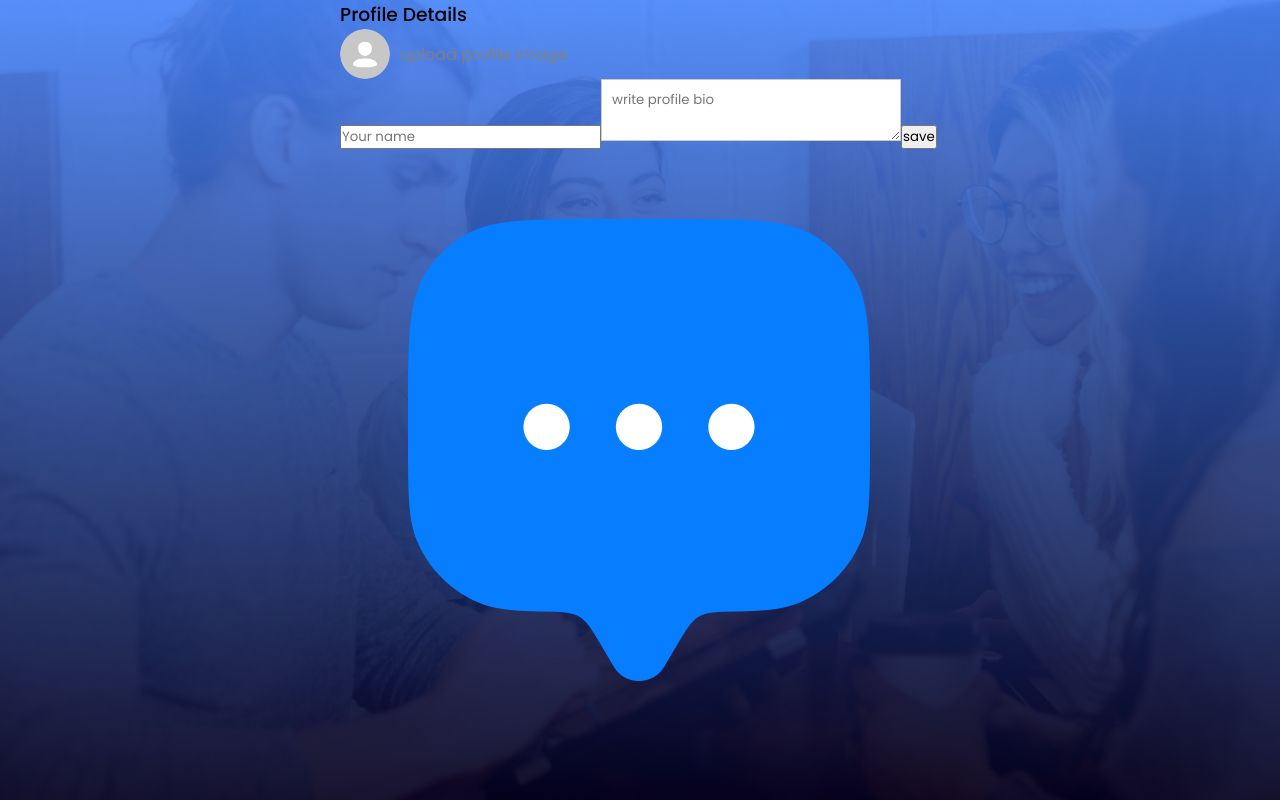
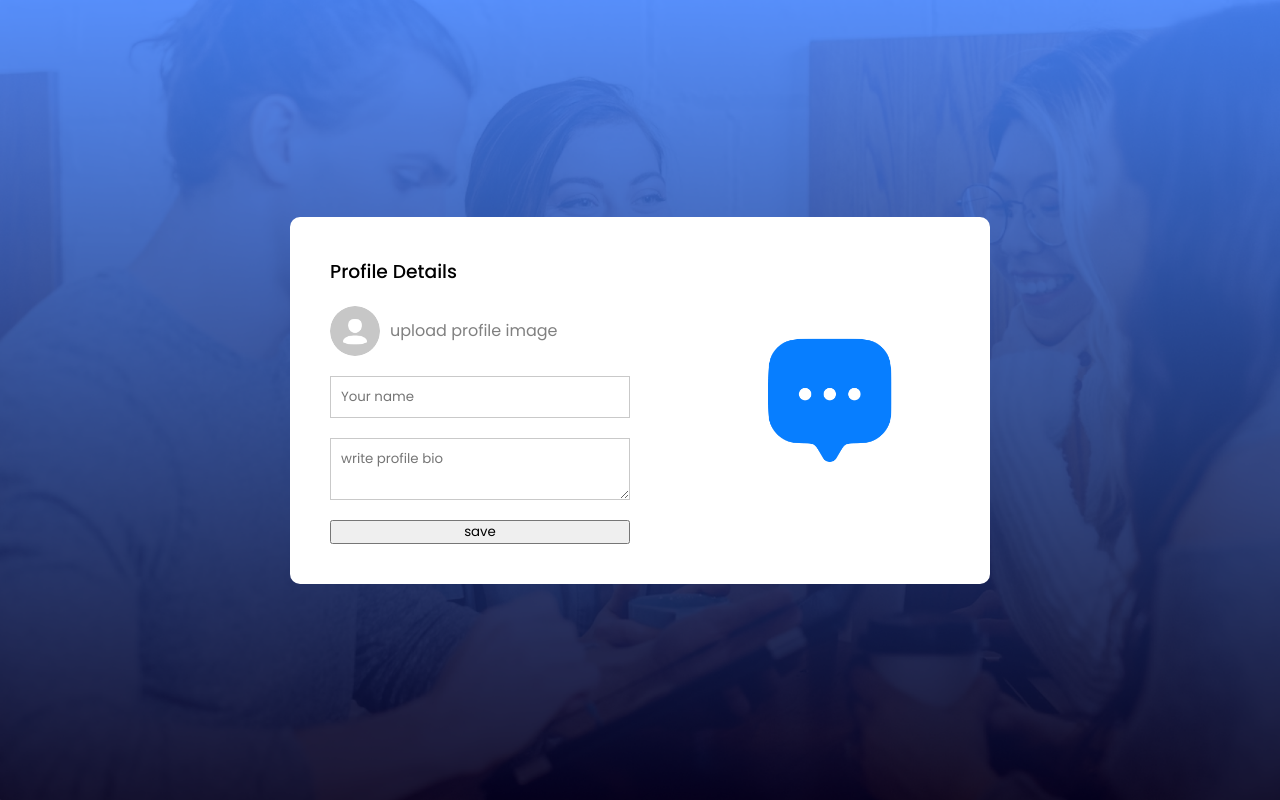
Before and after one commit to RakshaDas/react_chat_app, a React (Vite) app: page /profile in a window 1280 px wide. Built offline with nearby package versions, Linux system fonts and the light colour scheme.

Commit message:
Added css for ProfileUpdate

```diff
--- a/src/pages/ProfileUpdate/ProfileUpdate.css
+++ b/src/pages/ProfileUpdate/ProfileUpdate.css
@@ -3,10 +3,26 @@
   background: url(/background.png) no-repeat;
   background-size: cover;
   display: flex;
-  align-items: centre;
+  align-items: center;
   justify-content: center;
 }
-.profil form {
+
+.profile-container {
+  background: white;
+  display: flex;
+  align-items: center;
+  justify-content: space-between;
+  min-width: 700px;
+  border-radius: 10px;
+}
+
+.profile-pic {
+  max-width: 160px;
+  aspect-ratio: 1/1;
+  margin: 20px auto;
+  border-radius: 50%;
+}
+.profile form {
   display: flex;
   flex-direction: column;
   gap: 20px;
@@ -29,7 +45,7 @@
   aspect-ratio: 1/1;
   border-radius: 50%;
 }
-.profil input,
+.profile input,
 textarea {
   padding: 10px;
   min-width: 300px;
--- a/src/pages/ProfileUpdate/ProfileUpdate.jsx
+++ b/src/pages/ProfileUpdate/ProfileUpdate.jsx
@@ -22,7 +22,7 @@
           <textarea placeholder="write profile bio" required></textarea>
           <button type="submit">save</button>
         </form>
-        <img src={assets.logo_icon} alt="" />
+        <img className="profile-pic" src={assets.logo_icon} alt="" />
       </div>
     </div>
   );
```
